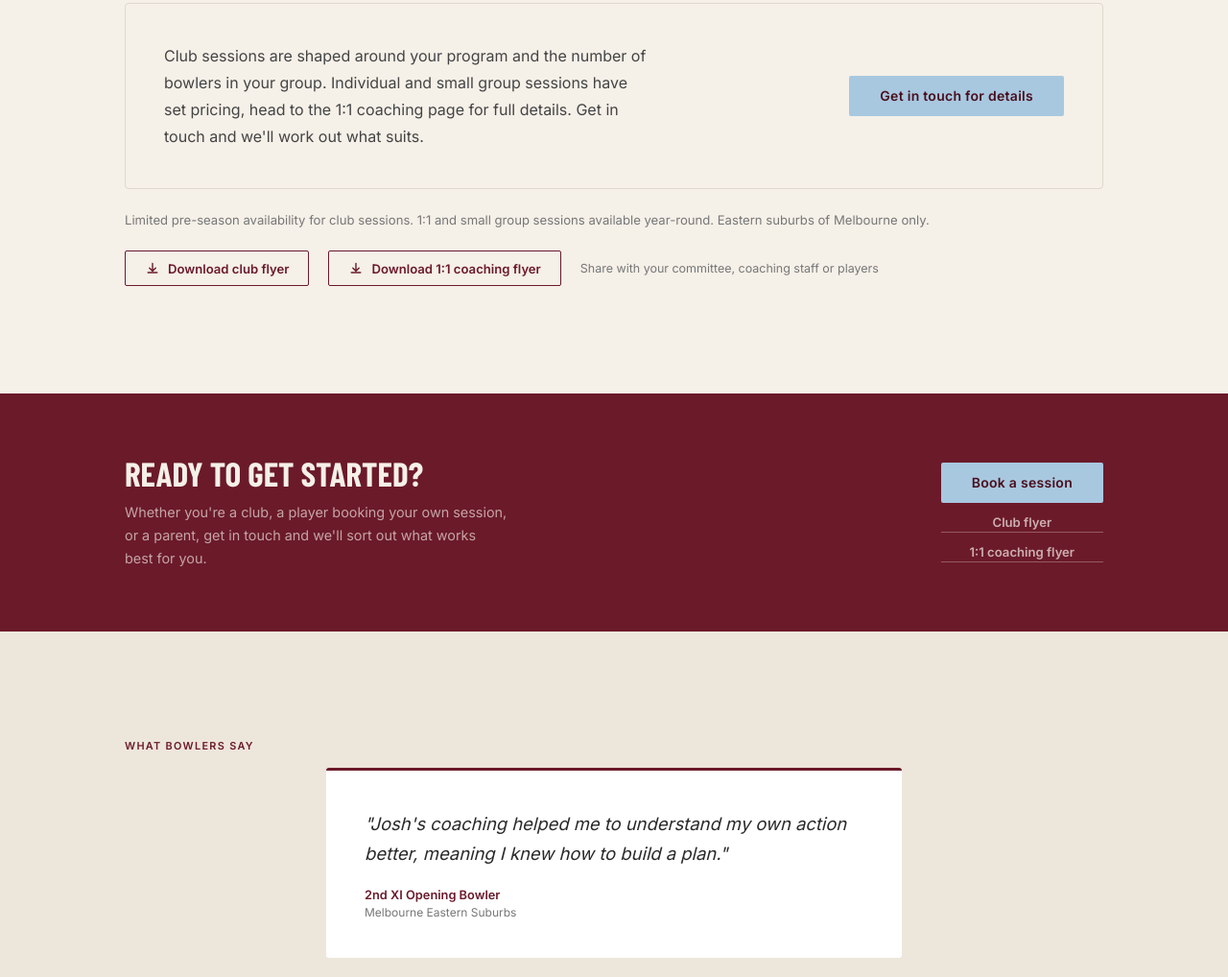
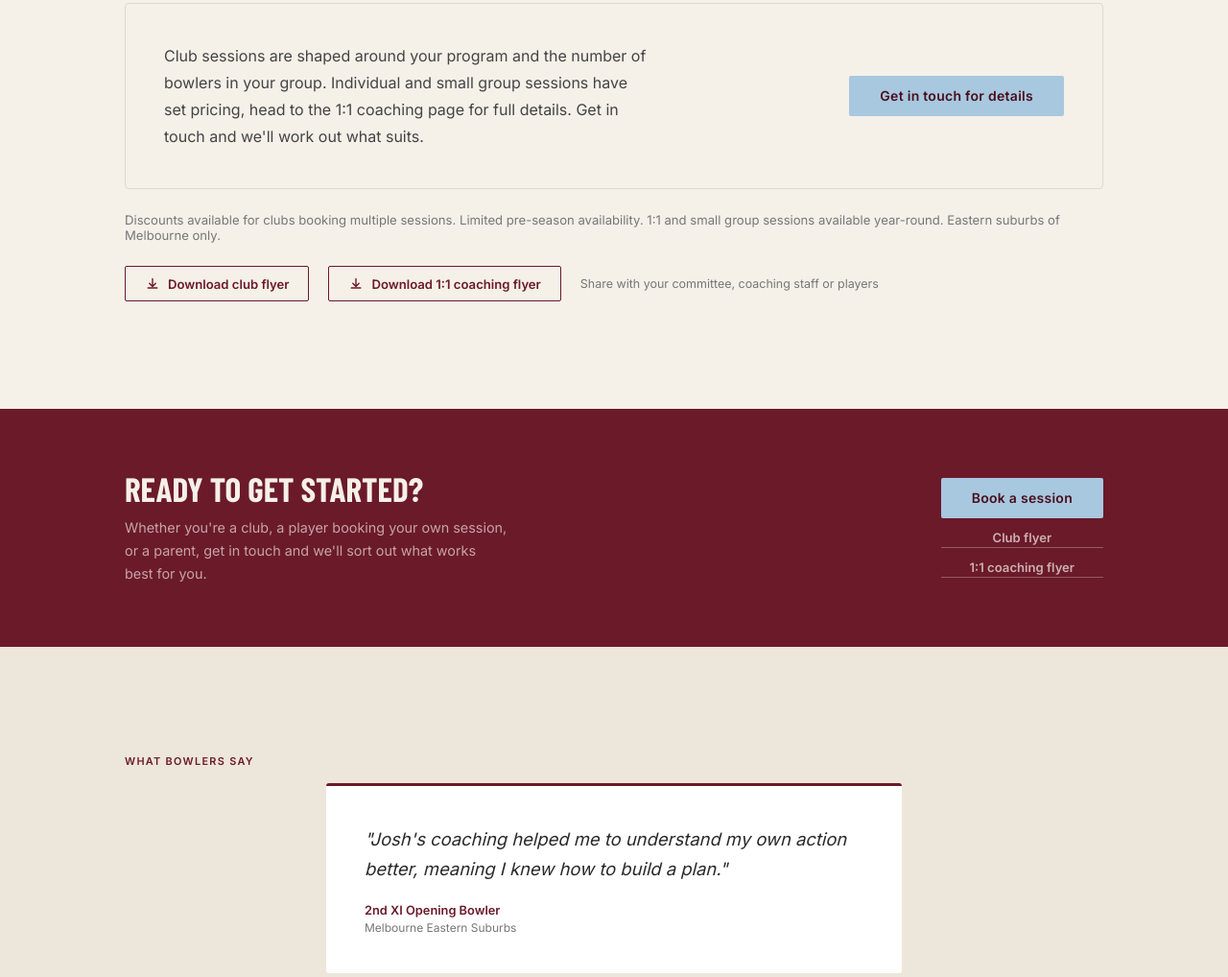
Before and after one commit to The-Bowling-Lab/The-bowling-lab-website, a plain HTML site: page index.html in a window 1280 px wide. Shown: the part 3636-4654 px from the top of the page at 96% size. Drawn offline with nearby package versions, Linux system fonts and the light colour scheme; a web font is replaced by a local one.

Commit message:
Add files via upload

```diff
--- a/index.html
+++ b/index.html
@@ -285,7 +285,7 @@
         <p class="pricing-contact-body">Club sessions are shaped around your program and the number of bowlers in your group. Individual and small group sessions have set pricing, head to the 1:1 coaching page for full details. Get in touch and we'll work out what suits.</p>
         <a href="#contact" class="btn-primary">Get in touch for details</a>
       </div>
-      <p class="pricing-note">Limited pre-season availability for club sessions. 1:1 and small group sessions available year-round. Eastern suburbs of Melbourne only.</p>
+      <p class="pricing-note">Discounts available for clubs booking multiple sessions. Limited pre-season availability. 1:1 and small group sessions available year-round. Eastern suburbs of Melbourne only.</p>
       <div class="flyer-download">
         <a href="TBL_Flyer.pdf" download class="btn-download">
           <svg viewBox="0 0 20 20" fill="none" xmlns="http://www.w3.org/2000/svg" width="16" height="16">
```
